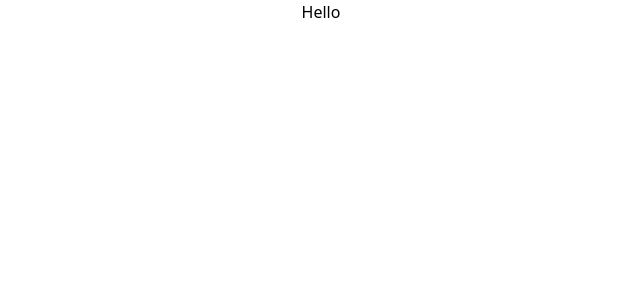
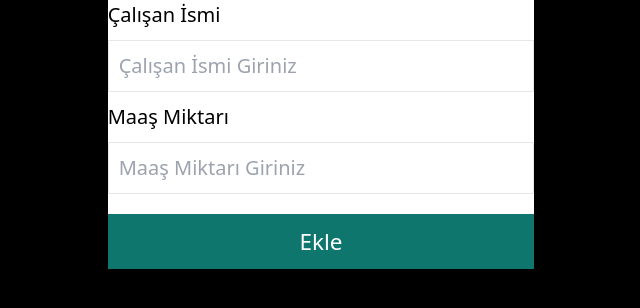
Before and after one commit to rmkofficial/workers-app, a React (Create React App) app: page / in a window 1280 px wide. Shown: the top 308 px of the page, without its empty margins (319-959 px from the left). Built offline with nearby package versions, Linux system fonts and the light colour scheme.

Commit message:
Adding Components & Styling

```diff
--- a/src/App.js
+++ /dev/null
@@ -1,5 +0,0 @@
-function App() {
-  return <div className="text-center">Hello</div>;
-}
-
-export default App;
--- /dev/null
+++ b/src/App.jsx
@@ -0,0 +1,11 @@
+import AddWorker from "./components/Workers/AddWorker";
+
+function App() {
+  return (
+    <div className="App">
+      <AddWorker />
+    </div>
+  );
+}
+
+export default App;
--- /dev/null
+++ b/src/components/Workers/AddWorker.jsx
@@ -0,0 +1,27 @@
+const AddWorker = () => {
+  return (
+    <form className="flex flex-col gap-y-2 bg-white">
+      <label htmlFor="name" className="font-medium">
+        Çalışan İsmi
+      </label>
+      <input
+        type="text"
+        className="max-w-[40rem] w-full mx-auto border p-2"
+        placeholder="Çalışan İsmi Giriniz"
+        id="name"
+      ></input>
+      <label htmlFor="wage" className="font-medium">
+        Maaş Miktarı
+      </label>
+      <input
+        type="text"
+        className="max-w-[40rem] w-full mx-auto border p-2"
+        placeholder="Maaş Miktarı Giriniz"
+        id="wage"
+      ></input>
+      <button className="p-2 text-lg bg-teal-700 text-white mt-2">Ekle</button>
+    </form>
+  );
+};
+
+export default AddWorker;
--- a/src/index.css
+++ b/src/index.css
@@ -1,3 +1,11 @@
 @tailwind base;
 @tailwind components;
 @tailwind utilities;
+
+html {
+    @apply text-[125%]
+}
+
+body {
+    @apply bg-black w-1/3 mx-auto
+}
```
